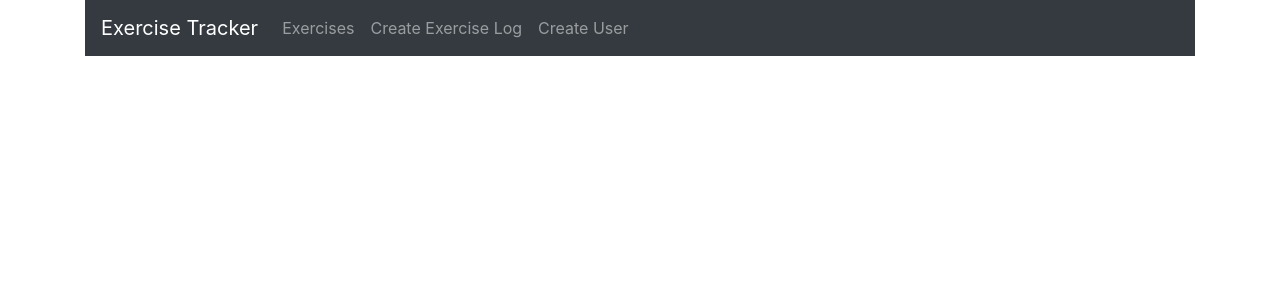
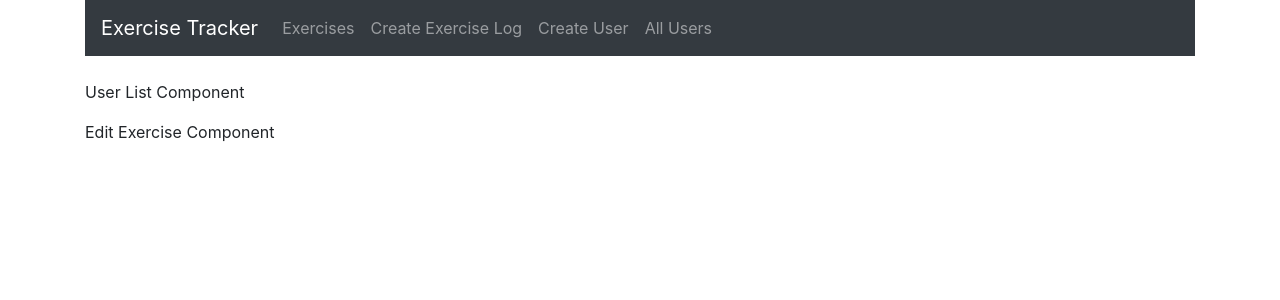
Before and after one commit to harsha-vardhan-v/exercise-tracker, a React (Create React App) app: page /user/edit/1 in a window 1280 px wide. Shown: the top 300 px of the page. Built offline with nearby package versions, Linux system fonts and the light colour scheme.

Commit message:
Added skeleton for add user and edit user

```diff
--- a/src/App.js
+++ b/src/App.js
@@ -3,9 +3,13 @@ import { BrowserRouter as Router, Route } from 'react-router-dom';
 import 'bootstrap/dist/css/bootstrap.min.css';
 
 import Navbar from './components/navbar.component';
+
 import ExerciseList from './components/exercise-list.component';
 import EditExercise from './components/edit-exercise.component';
 import CreateExercise from './components/create-exercise.component';
+
+import UserList from './components/user-list.component';
+import EditUser from './components/edit-user.component';
 import CreateUser from './components/create-user.component';
 
 function App() {
@@ -19,7 +23,10 @@ function App() {
         <Route path = "/" exact component = {ExerciseList} />
         <Route path = "/exercise/edit/:id" component = {EditExercise} />
         <Route path = "/exercise/create" component = {CreateExercise} />
-        <Route path = "/user/create" component = {CreateUser} />
+
+        <Route path="/user/create" component={CreateUser} />
+        <Route path="/user/" component={UserList} />
+        <Route path = "/user/edit/:id" component = {EditUser} />
       </div>
     </Router>
   );
--- /dev/null
+++ b/src/components/edit-user.component.js
@@ -0,0 +1,11 @@
+import React, { Component } from 'react';
+
+export default class EditUser extends Component{
+    render() {
+        return (
+            <div>
+                <p>Edit Exercise Component</p>
+            </div>
+        );
+    }
+}
--- a/src/components/navbar.component.js
+++ b/src/components/navbar.component.js
@@ -13,12 +13,16 @@ export default class Navbar extends Component{
                             <Link to = "/" className = "nav-link">Exercises</Link>
                         </li>
 
-                        <li className="navbar-item">
-                            <Link to="/exercise/create" className="nav-link">Create Exercise Log</Link>
+                        <li className = "navbar-item">
+                            <Link to = "/exercise/create" className = "nav-link">Create Exercise Log</Link>
                         </li>
 
-                        <li className="navbar-item">
-                            <Link to="/user/create" className="nav-link">Create User</Link>
+                        <li className = "navbar-item">
+                            <Link to = "/user/create" className = "nav-link">Create User</Link>
+                        </li>
+
+                        <li className = "navbar-item">
+                            <Link to = "/user/" className = "nav-link">All Users</Link>
                         </li>
                     </ul>
                 </div>
--- /dev/null
+++ b/src/components/user-list.component.js
@@ -0,0 +1,11 @@
+import React, { Component } from 'react';
+
+export default class UserList extends Component{
+    render() {
+        return (
+            <div>
+                <p>User List Component</p>
+            </div>
+        );
+    }
+}
```
